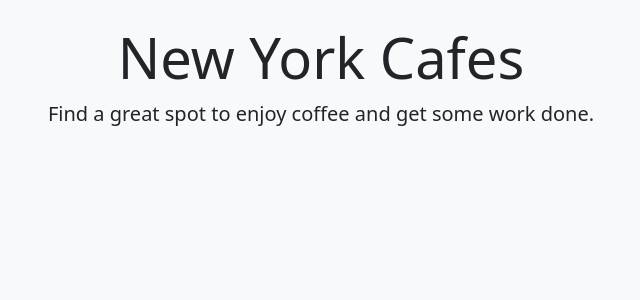
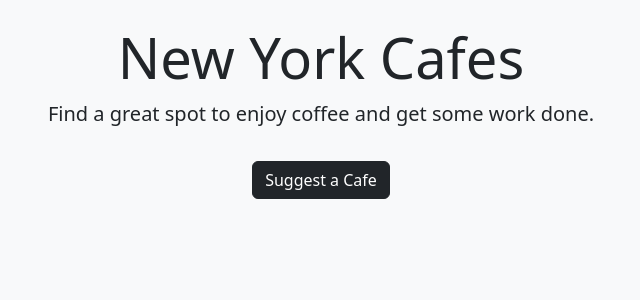
Before and after one commit to gustavodev6331/cafe-shop-website, a Flask app: page / in a window 1280 px wide. Shown: the top 300 px of the page, without its empty margins (319-959 px from the left). Run offline with Flask 3, Linux system fonts and the light colour scheme; some libraries are stand-ins or nearby versions.

Commit message:
add a suggest Cafe button on home page;

```diff
--- a/templates/index.html
+++ b/templates/index.html
@@ -45,6 +45,9 @@
     <div class="container mt-4 text-center">
         <h1 class="display-4">New York Cafes</h1>
         <p class="lead">Find a great spot to enjoy coffee and get some work done.</p>
+        <a href="{{ url_for('suggestions') }}" class="btn btn-dark mt-3 mb-4">
+            <i class="bi bi-plus-circle"></i> Suggest a Cafe
+        </a>
     </div>
 
     <div class="container px-4 px-lg-5 mt-5">
```
